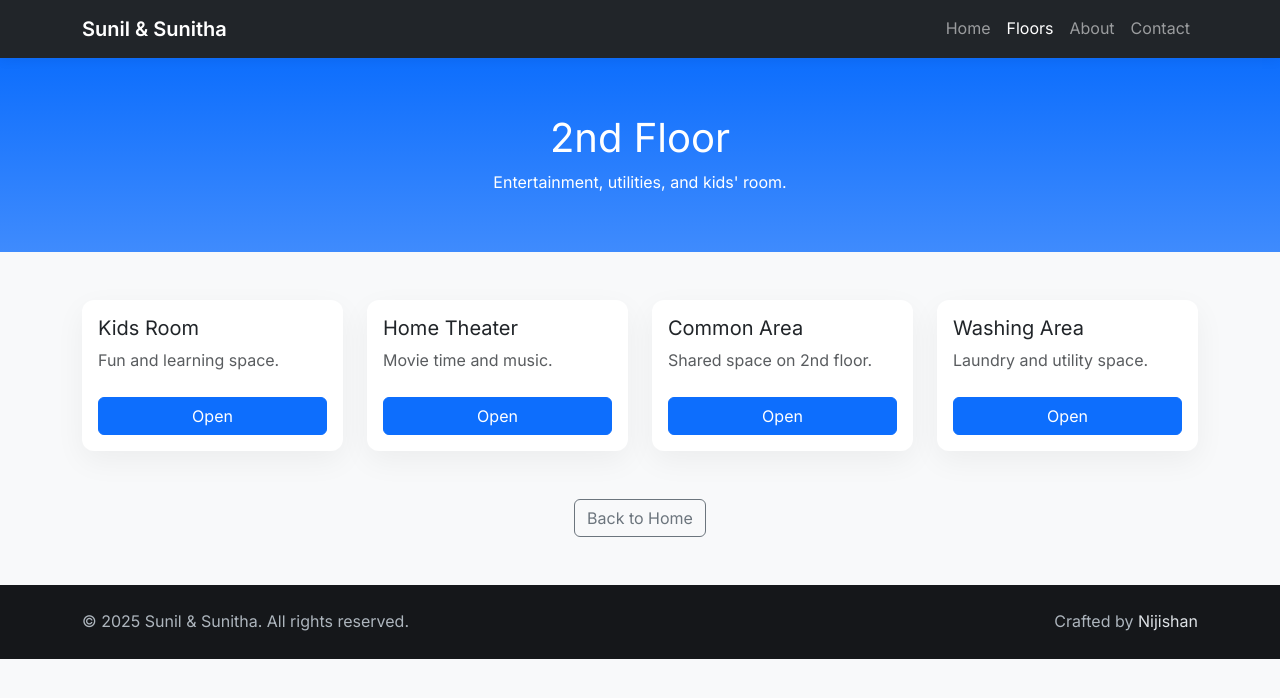
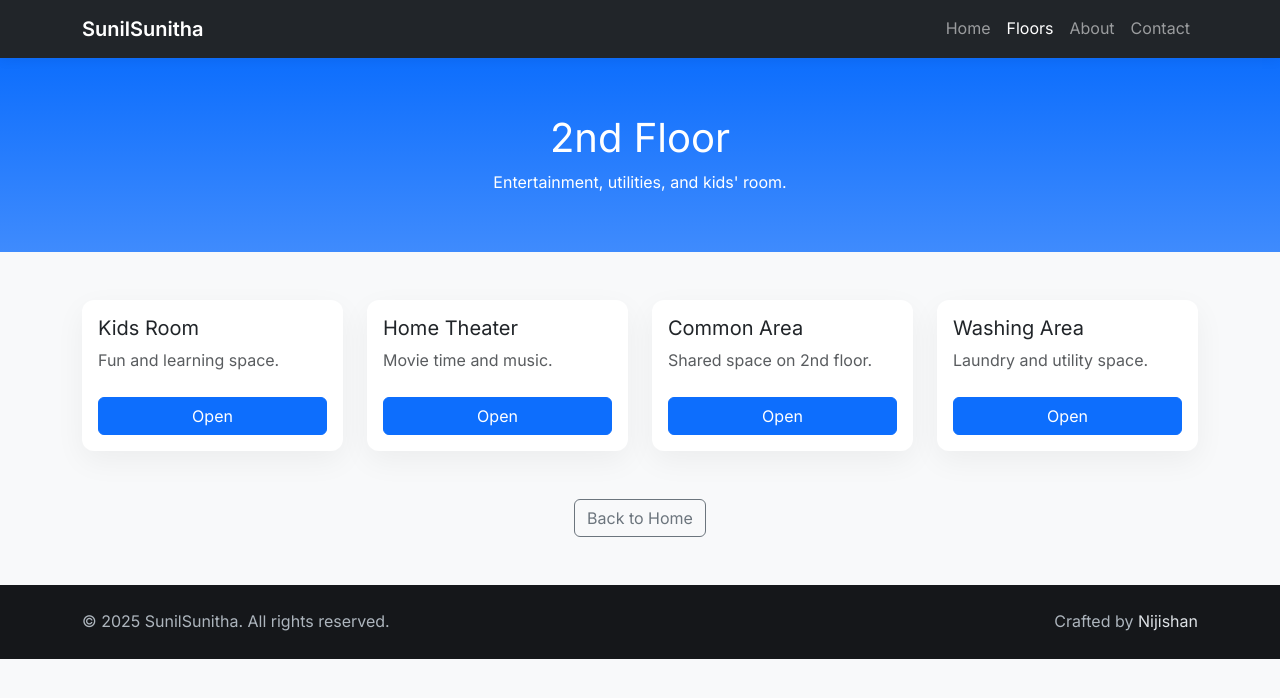
Before and after one commit to DevNijishan/SunilsunithaHouse, a plain HTML site: page 2nd floor.html in a window 1280 px wide. Drawn offline with nearby package versions, Linux system fonts and the light colour scheme.

Commit message:
2nd floor.html

```diff
--- a/2nd floor.html
+++ b/2nd floor.html
@@ -3,7 +3,7 @@
 <head>
   <meta charset="UTF-8" />
   <meta name="viewport" content="width=device-width, initial-scale=1" />
-  <title>2nd Floor | Sunil & Sunitha</title>
+  <title>2nd Floor | SunilSunitha</title>
 
   <link href="https://fonts.googleapis.com/css2?family=Inter:wght@400;600;700&display=swap" rel="stylesheet">
   <link
@@ -29,7 +29,7 @@
 <body>
   <nav class="navbar navbar-expand-lg navbar-dark bg-dark">
     <div class="container">
-      <a class="navbar-brand fw-semibold" href="index.html">Sunil &amp; Sunitha</a>
+      <a class="navbar-brand fw-semibold" href="index.html">SunilSunitha</a>
       <button class="navbar-toggler" type="button" data-bs-toggle="collapse" data-bs-target="#navMain" aria-controls="navMain" aria-expanded="false" aria-label="Toggle navigation">
         <span class="navbar-toggler-icon"></span>
       </button>
@@ -103,7 +103,7 @@
 
   <footer class="py-4 mt-auto">
     <div class="container d-flex flex-column flex-md-row align-items-center justify-content-between gap-2">
-      <div>© <span id="year"></span> Sunil &amp; Sunitha. All rights reserved.</div>
+      <div>© <span id="year"></span> SunilSunitha. All rights reserved.</div>
       <div>Crafted by <a href="Bynijishan.html">Nijishan</a></div>
     </div>
   </footer>
```
